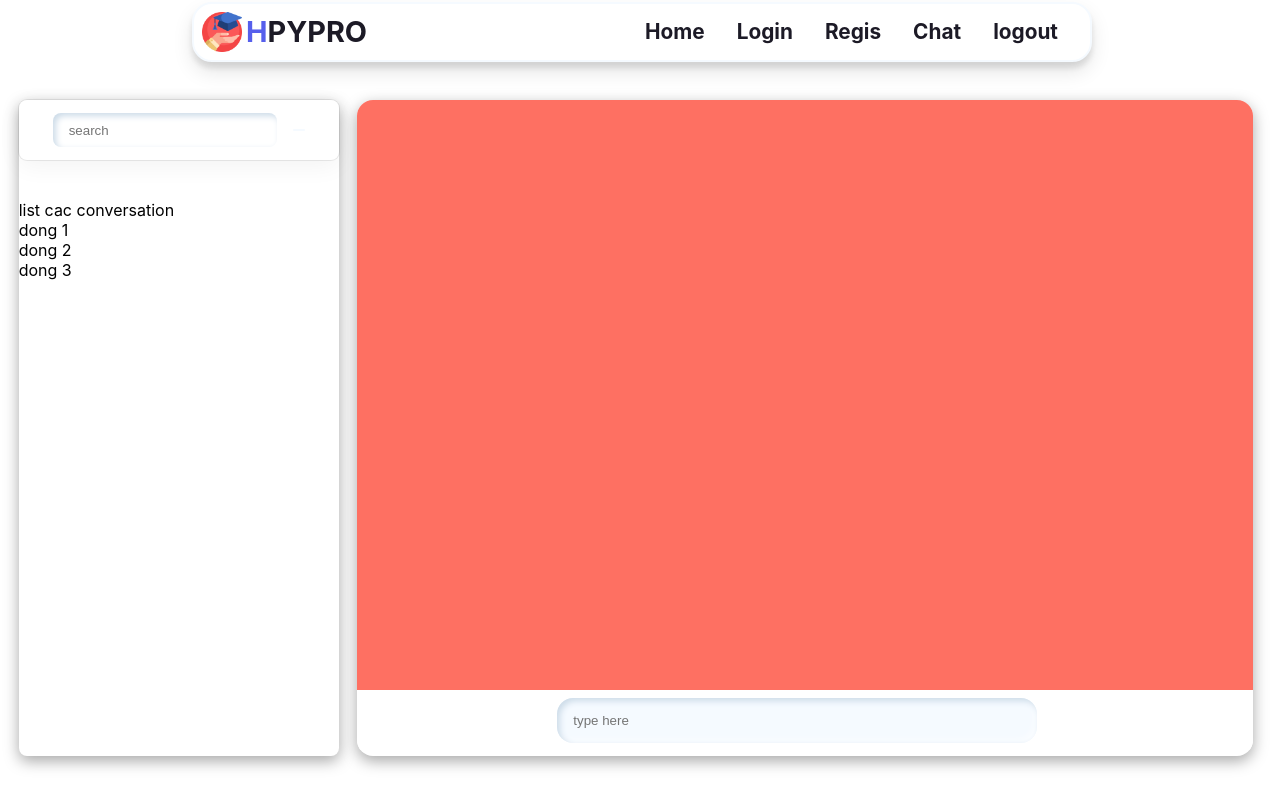
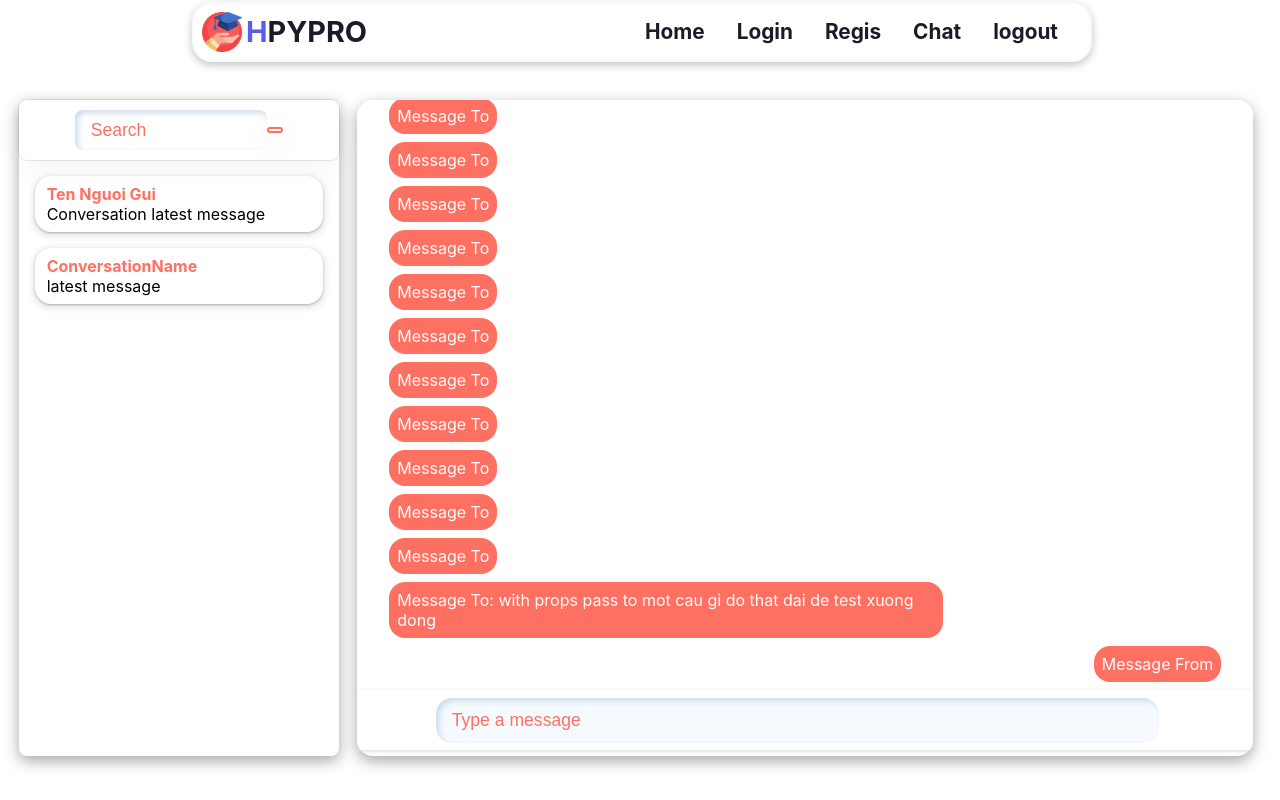
Before and after one commit to Gruxeon2507/SWP391-Happy-Programming, a React (Create React App) app in the folder swp391-happyprogramming-frontend/: page /chat in a window 1280 px wide. Built offline with nearby package versions, Linux system fonts and the light colour scheme.

Commit message:
add and update chat's component

```diff
--- a/swp391-happyprogramming-frontend/src/Components/Navbar/NavBar.css
+++ b/swp391-happyprogramming-frontend/src/Components/Navbar/NavBar.css
@@ -18,7 +18,8 @@
   left: calc(calc(100vw - calc(70vw - (100vw - 100%))) / 2);
   top: 0.1rem;
   background-color: var(--lightItem);
-  box-shadow: rgba(0, 0, 0, 0.1) 0px 10px 20px, rgba(0, 0, 0, 0.105) 0px 6px 6px;
+  /* box-shadow: rgba(0, 0, 0, 0.1) 0px 10px 20px, rgba(0, 0, 0, 0.105) 0px 6px 6px; */
+  box-shadow: rgba(0, 0, 0, 0.24) 0px 3px 8px;
   transition: 0.5s all ease;
 }
 
--- a/swp391-happyprogramming-frontend/src/Pages/Chat/Chat.css
+++ b/swp391-happyprogramming-frontend/src/Pages/Chat/Chat.css
@@ -39,21 +39,24 @@
 
 .seach-chat ion-icon {
   font-size: 1.5rem;
+  color: var(--item);
   transform: translateY(10%);
 }
 .seach-chat button {
-  background-color: var(--light);
+  background-color: var(--lightItem);
   border: none;
   border-radius: 8px;
-  margin-left: 1rem;
+  /* margin-left: 1rem; */
   box-shadow: rgba(100, 100, 111, 0.2) 0px 7px 29px 0px;
+  border: 2px solid var(--item);
 }
 
 .seach-chat input {
   padding: 0.6rem 1rem;
   border-radius: 8px;
   border: none;
-  width: 60%;
+  width: auto;
+  max-width: 50%;
   box-shadow: rgb(204, 219, 232) 3px 3px 6px 0px inset,
     rgba(255, 255, 255, 0.5) -3px -3px 6px 1px inset;
 }
@@ -68,23 +71,28 @@
   overflow: hidden;
   margin-right: 1rem;
 }
+
 .messages {
   width: 100%;
   height: 90%;
   /* background-color: blueviolet; */
-  background-color: var(--item);
-  overflow: hidden;
+  background-color: var(--lightItem);
+  overflow-y: scroll;
 }
+
 .input-message {
   display: flex;
   align-items: center;
-  justify-content: center;
+  justify-content: space-evenly;
+  padding: 0 1rem;
   background-color: var(--lightItem);
   height: 60px;
+  /* border-top: 2px solid #a1a1a155; */
+  box-shadow: rgba(0, 0, 0, 0.16) 0px 1px 4px;
 }
 
 .input-message input {
-  width: 50%;
+  width: 80%;
   height: 32px;
   border-radius: 1rem;
   border: none;
@@ -104,3 +112,14 @@
   background: transparent;
   border: none;
 }
+
+.Chat-container input:focus,
+.Chat-container input:valid {
+  /* border: 2px solid var(--item); */
+  color: var(--item);
+  font-size: 1.1rem;
+}
+
+.Chat-container input::placeholder {
+  color: var(--item);
+}
--- a/swp391-happyprogramming-frontend/src/Pages/Chat/Chat.jsx
+++ b/swp391-happyprogramming-frontend/src/Pages/Chat/Chat.jsx
@@ -1,34 +1,68 @@
-import React, { Component } from "react";
+import React, { useEffect, useRef } from "react";
 import NavBar from "../../Components/Navbar/NavBar";
 import SettingDrawer from "../../Components/SettingDrawer/SettingDrawer";
 import "./Chat.css";
+import "../Chat/Message.css";
+import MessageTo from "./MessageTo";
+import MessageFrom from "./MessageFrom";
+import Conversation from "./Conversation";
 
 function Chat(props) {
+  const messagesRef = useRef(null);
+
+  useEffect(() => {
+    const messagesContainer = messagesRef.current;
+    messagesContainer.scrollTop = messagesContainer.scrollHeight;
+  }, []);
+
   return (
     <div>
       <NavBar mode={0} />
       <div className="Chat-container">
         <div className="Conversation-List">
           <div className="seach-chat">
-            <input type="text" placeholder="search"></input>
+            <input type="text" placeholder="Search"></input>
             <button>
               <ion-icon name="search-circle-outline"></ion-icon>
             </button>
           </div>
-          <br></br>
-          <br></br>
-          list cac conversation
-          <div>dong 1</div>
-          <div>dong 2</div>
-          <div>dong 3</div>
+          {/* thêm conversation ở đây */}
+          <Conversation
+            conversationName={"ten nguoi gui"}
+            latestMessage={"Conversation latest message"}
+          />
+          <Conversation
+            conversationName={"conversationName"}
+            latestMessage={"latest message"}
+          />
         </div>
         <div className="Message-List">
-          <div className="messages"></div>
+          <div className="messages" ref={messagesRef}>
+            {/* thêm message ở đây */}
+            <MessageTo message={"Message To"} />
+            <MessageTo message={"Message To"} />
+            <MessageTo message={"Message To"} />
+            <MessageTo message={"Message To"} />
+            <MessageTo message={"Message To"} />
+            <MessageTo message={"Message To"} />
+            <MessageTo message={"Message To"} />
+            <MessageTo message={"Message To"} />
+            <MessageTo message={"Message To"} />
+            <MessageTo message={"Message To"} />
+            <MessageTo message={"Message To"} />
+            <MessageTo message={"Message To"} />
+            <MessageTo
+              message={
+                "Message To: with props pass to mot cau gi do that dai de test xuong dong"
+              }
+            />
+            <MessageFrom message={"Message From"} />
+          </div>
           <div className="input-message">
             <button>
               <ion-icon name="add-circle-outline"></ion-icon>
             </button>
-            <input type="text" placeholder="type here"></input>
+            <input type="text" placeholder="Type a message"></input>
             <button>
               <ion-icon name="send"></ion-icon>
             </button>
--- /dev/null
+++ b/swp391-happyprogramming-frontend/src/Pages/Chat/Conversation.css
@@ -0,0 +1,19 @@
+@import url(../../global/ColorPalette.css);
+.Conversation {
+  /* border: 2px solid var(--item); */
+  width: auto;
+  margin: 1rem;
+  border-radius: 1rem;
+  padding: 8px 12px;
+  box-shadow: rgba(60, 64, 67, 0.3) 0px 1px 2px 0px,
+    rgba(60, 64, 67, 0.15) 0px 2px 6px 2px;
+}
+
+.Conversation-Name span {
+  color: var(--item);
+  font-weight: bold;
+  text-transform: capitalize;
+}
+
+.latestMessage {
+}
--- /dev/null
+++ b/swp391-happyprogramming-frontend/src/Pages/Chat/Conversation.jsx
@@ -0,0 +1,25 @@
+import React from "react";
+import PropTypes from "prop-types";
+import "../Chat/Conversation.css";
+
+Conversation.propTypes = {
+  conversationName: PropTypes.string.isRequired,
+  latestMessage: PropTypes.string.isRequired,
+};
+
+function Conversation(props) {
+  const { latestMessage, conversationName } = props;
+
+  return (
+    <div className="Conversation">
+      <div className="Conversation-Name">
+        <span>{conversationName}</span>
+      </div>
+      <div className="latestMessage">
+        <span>{latestMessage}</span>
+      </div>
+    </div>
+  );
+}
+
+export default Conversation;
--- a/swp391-happyprogramming-frontend/src/Pages/Chat/Message.css
+++ b/swp391-happyprogramming-frontend/src/Pages/Chat/Message.css
@@ -0,0 +1,19 @@
+:where(.message-from, .message-to) {
+  /* border: 1px solid blue; */
+  background-color: var(--item);
+  color: var(--lightItem);
+  padding: 8px;
+  border-radius: 1rem;
+  width: fit-content;
+  max-width: 60%;
+}
+
+.message-from {
+  text-align: left;
+  margin: 8px auto 8px 2rem;
+}
+
+.message-to {
+  text-align: right;
+  margin: 8px 2rem 8px auto;
+}
--- /dev/null
+++ b/swp391-happyprogramming-frontend/src/Pages/Chat/MessageFrom.jsx
@@ -0,0 +1,14 @@
+import React from "react";
+import PropTypes from "prop-types";
+
+MessageFrom.propTypes = { message: PropTypes.string.isRequired };
+
+function MessageFrom(props) {
+  return (
+    <div className="message-to">
+      <span>{props.message}</span>
+    </div>
+  );
+}
+
+export default MessageFrom;
--- /dev/null
+++ b/swp391-happyprogramming-frontend/src/Pages/Chat/MessageTo.jsx
@@ -0,0 +1,14 @@
+import React from "react";
+import PropTypes from "prop-types";
+
+MessageTo.propTypes = { message: PropTypes.string.isRequired };
+
+function MessageTo(props) {
+  return (
+    <div className="message-from">
+      <span>{props.message}</span>
+    </div>
+  );
+}
+
+export default MessageTo;
--- a/swp391-happyprogramming-frontend/src/global/ColorPalette.css
+++ b/swp391-happyprogramming-frontend/src/global/ColorPalette.css
@@ -8,7 +8,7 @@
   --darkItem2: #1c1a26;
 
   --item: #fe7062;
-  --itemActive: #f75f51;
+  --itemActive: #f44545;
   --item2: #565fec;
   --item3: #3e3f75;
 }
```
Also changed, not shown: swp391-happyprogramming-frontend/src/Pages/Chat/Message.jsx (deleted).
